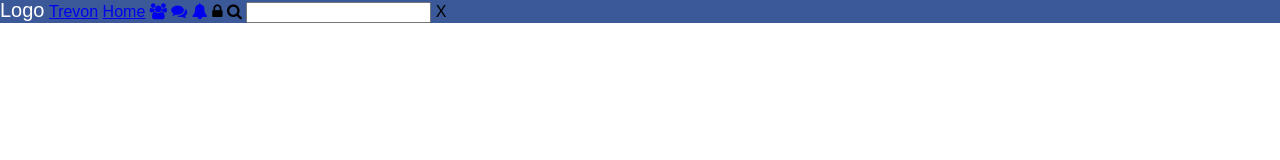
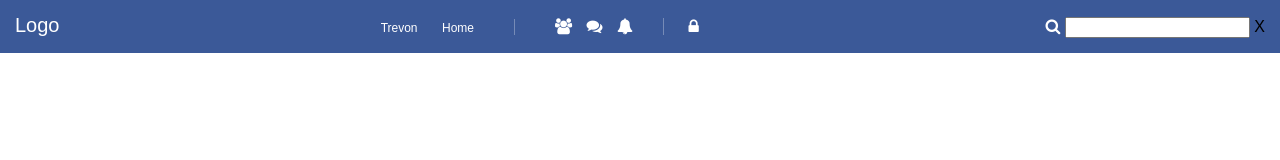
Before and after one commit to Tthomas313/socialmedia2, a plain HTML site: page index.html in a window 1280 px wide. Drawn offline with Linux system fonts and the light colour scheme.

Commit message:
Improvements to header spacing and design.

```diff
--- a/css/main.css
+++ b/css/main.css
@@ -1,12 +1,27 @@
+*{
+    box-sizing: border-box;
+}
 html{
     font-family:sans-serif;
 }
 header {
     background:#3B5998;
+    padding: 15px;
+}
+header a{
+    color: white;
+    text-decoration: none;
+    font-size: 12px;
+    font-weight: 300;
+}
+header .fa{
+    color:white;
+    font-size: 16px;
 }
 header .logo-area{
     color:white;
     display: inline-block;
+    width: 20%;
 }
 header .logo-area a{
     color: white;
@@ -15,24 +30,40 @@ header .logo-area a{
 }
 header .menu{
     display: inline-block;
+    width: 20%;
+    border-right: 1px solid rgba(255,255,255,.3);
+    text-align: right;
+    padding-right: 20px;
 }
 header .menu ul li{
-    display: inline-block
+    display: inline-block;
+}
+header .menu ul li a{
+    margin-right:20px;
 }
 header .icon-links{
     display: inline-block;
-}
+    width: 20%;
+    padding-left: 20px;
+    }
 header .icon-links ul li{
-    display: inline-block
+    display: inline-block;
+    margin-right: 10px;
 }
 header .icon-links .quick-options{
-    display: inline-block
+    display: inline-block;
+    border-right: 1px solid rgba(255,255,255,.3);
+    padding-left: 20px;
+    padding-right: 20px;
 }
 header .icon-links .privacy{
-    display: inline-block
+    display: inline-block;
+    padding-left: 20px;
 }
 header .search-area{
     display: inline-block;
+    width: 40%;
+    text-align: right;
 }
 header .search-area ul li{
     display:inline-block;
```
Also changed, not shown: index.html (+3 -6 lines).
